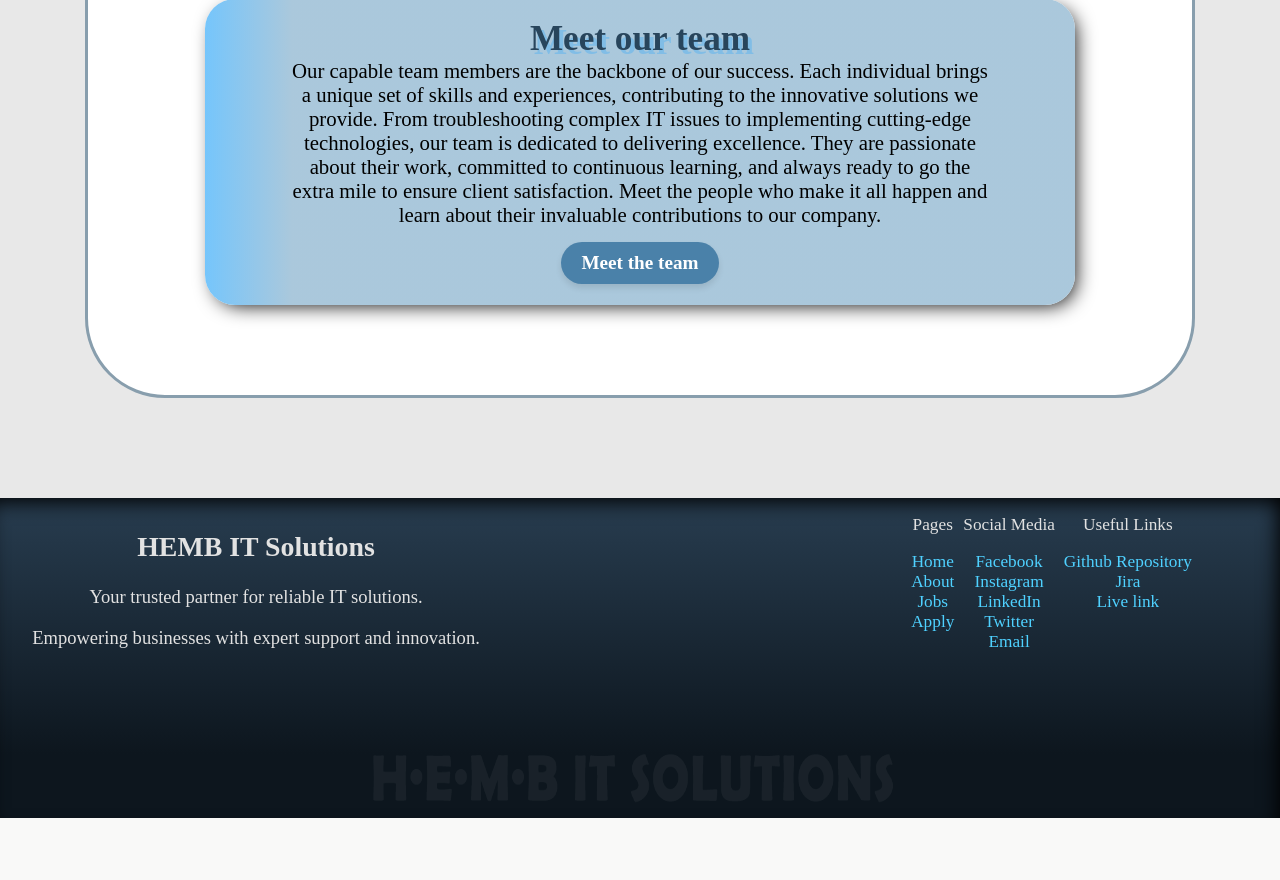
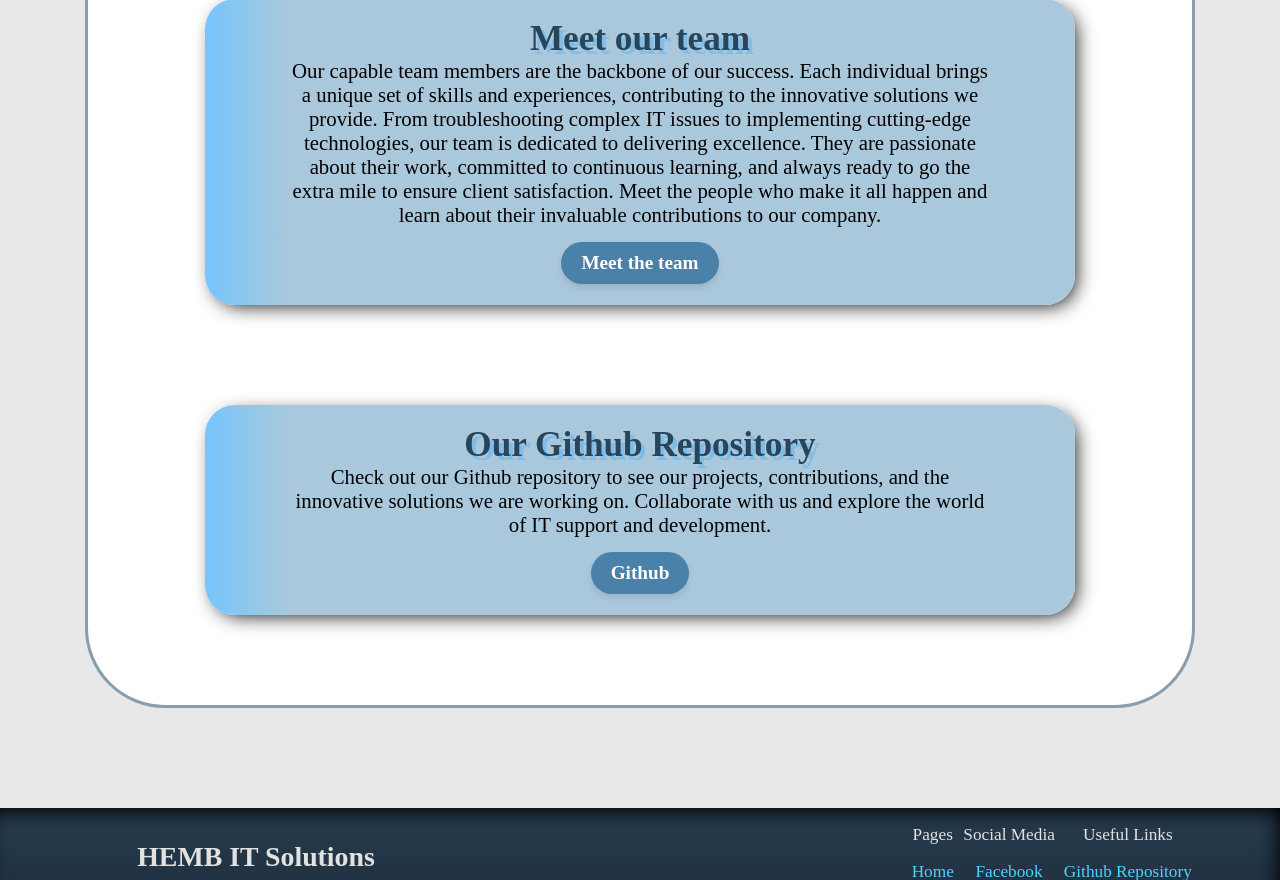
Before and after one commit to SPUDYBRO/HEMB, a PHP site: page /project1/index.html in a window 1280 px wide. Shown: the part 1541-2421 px from the top of the page. Before the commit the page ends 2359 px from the top, so only its background shows below. Run offline with PHP 8.4, Linux system fonts and the light colour scheme.

Commit message:
fix: multiple use of id's, added github section to index
I was using an id multiple times, instead, i turned it into a class

```diff
--- a/project1/index.html
+++ b/project1/index.html
@@ -72,7 +72,7 @@ In the footer include the link to your Jira Project (Don't forget to give access
             -->
 
 
-            <section class="main_section" id="index_section">
+            <section class="main_section index_section">
                 <h2>What we do!</h2>
                 <p>If you have any IT issues, we can fix them! Not everyone has the availability of having IT personnel to assist with small or large issues. That's why we are here! To bridge that gap and allow small to large companies to request assistance for cheap!</p>
                 <!-- used gpt to find and fix grammar mistakes -->
@@ -81,7 +81,7 @@ In the footer include the link to your Jira Project (Don't forget to give access
             </section>
 
 
-            <section class="main_section" id="index_section">
+            <section class="main_section index_section">
                 <h2>IT support technicians for hire</h2>
                 <p>Have the skills to be an IT support tech agent? Why not join us! We promise you a great and successful future filled with opportunities to grow, learn, and make a difference. Be part of a dynamic team that values innovation, collaboration, and excellence in providing top-notch IT solutions to our clients.</p>
                 <!-- mostly generated by chatgpt
@@ -97,7 +97,7 @@ In the footer include the link to your Jira Project (Don't forget to give access
             </section>
 
 
-            <section class="main_section" id="index_section">
+            <section class="main_section index_section">
                 <h2>Meet our team</h2>
                 <p>Our capable team members are the backbone of our success. Each individual brings a unique set of skills and experiences, contributing to the innovative solutions we provide. From troubleshooting complex IT issues to implementing cutting-edge technologies, our team is dedicated to delivering excellence. They are passionate about their work, committed to continuous learning, and always ready to go the extra mile to ensure client satisfaction. Meet the people who make it all happen and learn about their invaluable contributions to our company.</p>
                 <!-- mostly generated by chatgpt
@@ -111,6 +111,22 @@ In the footer include the link to your Jira Project (Don't forget to give access
                         yes its the same reasons as before...
                 -->
                 <a href="./about.html">Meet the team</a>
+            </section>
+
+            <section class="main_section index_section">
+                <h2>Our Github Repository</h2>
+                <p>Check out our Github repository to see our projects, contributions, and the innovative solutions we are working on. Collaborate with us and explore the world of IT support and development.</p>
+                <!-- mostly generated by chatgpt
+                    prompt provided: make this longer
+                    what was there before:
+                    Check out our github repository
+
+                    reason why i generated it:
+                        i couldn't think of anything to say, and i wanted to make it longer
+                        i also wanted to make it sound more professional and less like a 5 year old wrote it :p
+                        im so creative XD
+                -->
+                <a href="https://github.com/SPUDYBRO/HEMB" target="_blank">Github</a>
             </section>
 
 
--- a/styles/styles.css
+++ b/styles/styles.css
@@ -359,7 +359,7 @@ This is for styling every single page */
         justify-content: space-around;
     }
 
-    #index_section {
+    .index_section {
         margin: 50px 0px;
     }
 
```
